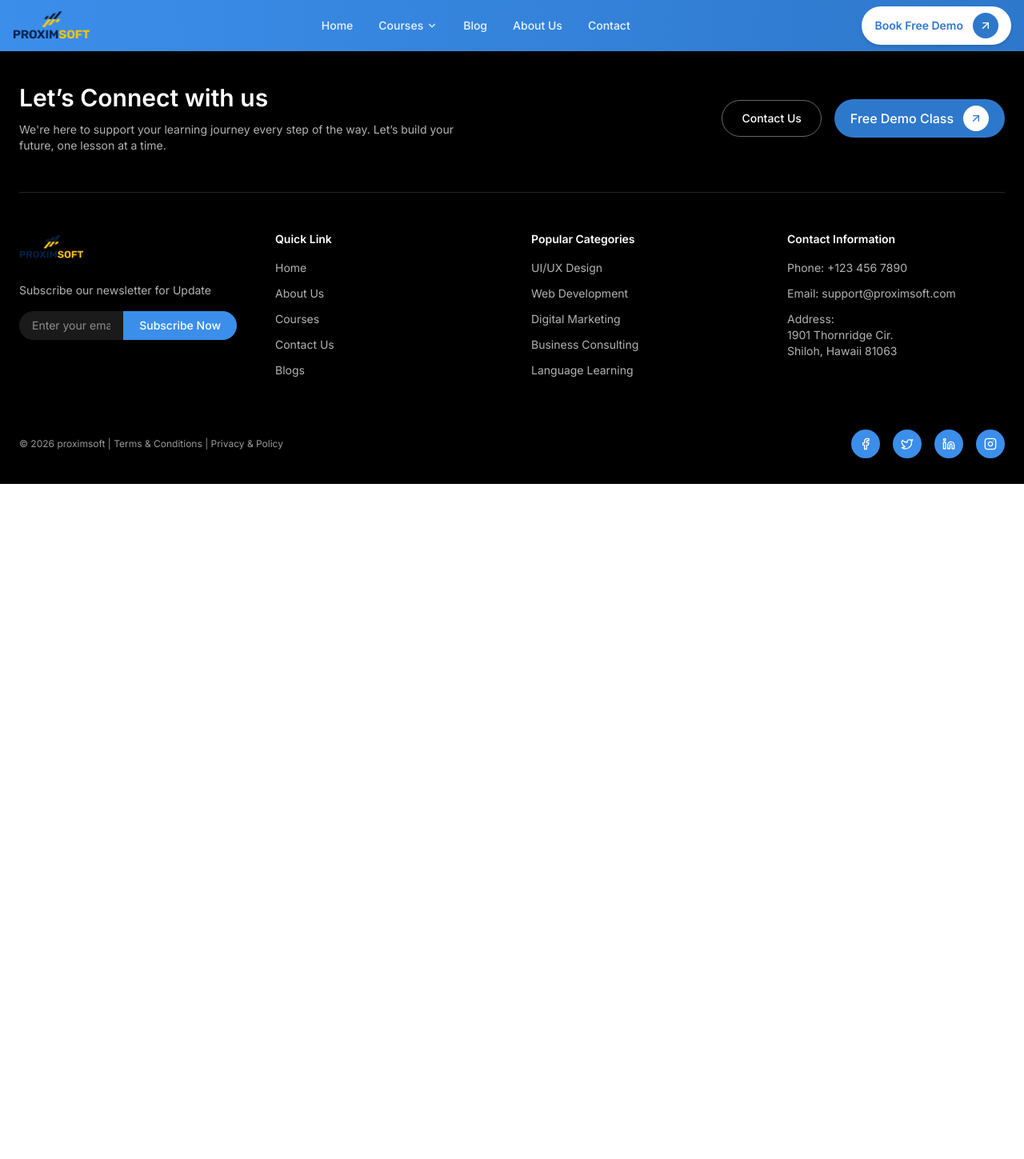
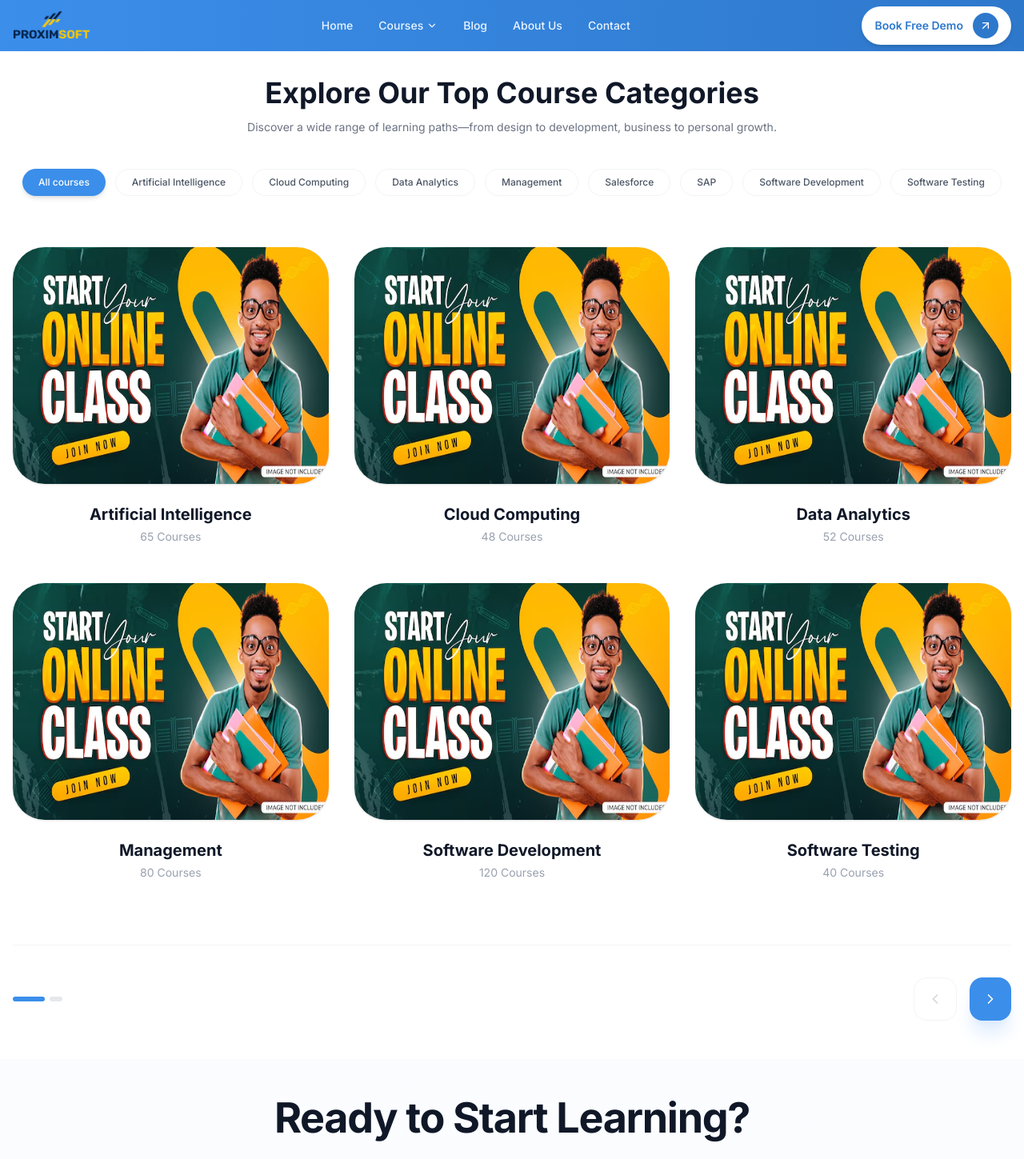
Before and after one commit to BrilliantBrains-CodeBase/proximsoft, a React (Vite) app: page /courses in a window 1280 px wide. Shown: the top 1449 px of the page at 80% size. Before the commit the page ends 800 px from the top, so only its background shows below. Built offline with nearby package versions, Linux system fonts and the light colour scheme.

Commit message:
update the all courses page

```diff
--- a/src/data/categories/courseCategories.ts
+++ b/src/data/categories/courseCategories.ts
@@ -83,6 +83,35 @@ export const courseCategories: CourseCategory[] = [
     courseCount: 80,
     isActive: true
   },
+  // Add these to your export const courseCategories: CourseCategory[] array
+{
+  uid: "cat-salesforce-005",
+  categoryId: "CAT_SALESFORCE",
+  slug: "salesforce",
+  title: "Salesforce",
+  metaTitle: "Salesforce CRM Training | Proximsoft",
+  metaDescription: "Master Salesforce administration and development with our comprehensive training.",
+  metaUrl: "/courses/salesforce",
+  coverImage: "/images/category/coursecover.avif",
+  sequence: 7,
+  priority: "medium",
+  courseCount: 35,
+  isActive: true
+},
+{
+  uid: "cat-sap-006",
+  categoryId: "CAT_SAP",
+  slug: "sap",
+  title: "SAP",
+  metaTitle: "SAP ERP Modules & Certification | Proximsoft",
+  metaDescription: "Learn SAP ERP modules including FICO, MM, and SD from industry experts.",
+  metaUrl: "/courses/sap",
+  coverImage: "/images/category/coursecover.avif",
+  sequence: 8,
+  priority: "medium",
+  courseCount: 28,
+  isActive: true
+},
   {
     uid: "cat-dev-007",
     categoryId: "CAT_DEV",
--- a/src/pages/Courses/AllCourses/AllCourses.tsx
+++ b/src/pages/Courses/AllCourses/AllCourses.tsx
@@ -1,7 +1,11 @@
+import CTASection from "../../../layout/CTA/CTASection"
+import AllCoursesSection from "./components/AllCoursesSection"
+
 const AllCourses = () => {
   return (
     <div>
-      <h1>All courses</h1>
+      <AllCoursesSection />
+      <CTASection />
     </div>
   )
 }
--- /dev/null
+++ b/src/pages/Courses/AllCourses/components/AllCoursesSection.tsx
@@ -0,0 +1,179 @@
+import { useMemo, useEffect, useRef } from "react"; // Added useEffect and useRef
+import { motion, AnimatePresence } from "framer-motion";
+import { ArrowUpRight, ChevronLeft, ChevronRight } from "lucide-react";
+import { useNavigate, useSearchParams } from "react-router-dom";
+import { courseCategories } from "../../../../data/categories/courseCategories";
+
+const PAGE_SIZE = 6;
+
+const AllCoursesSection = () => {
+  const navigate = useNavigate();
+  const [searchParams, setSearchParams] = useSearchParams();
+  const sectionRef = useRef<HTMLDivElement>(null); // Ref for scrolling
+
+  // URL State Management
+  const currentCategory = searchParams.get("filter") || "All courses";
+  const currentPage = parseInt(searchParams.get("page") || "1", 10);
+
+  /* --- Auto Scroll Logic --- */
+  useEffect(() => {
+    // Scroll to the top of the section smoothly when page or filter changes
+    if (sectionRef.current) {
+      const yOffset = -100; // Adjust this offset based on your header height
+      const y = sectionRef.current.getBoundingClientRect().top + window.pageYOffset + yOffset;
+
+      window.scrollTo({ top: y, behavior: "smooth" });
+    }
+  }, [currentPage, currentCategory]); // Triggers on every page or filter change
+
+  /* 1. Filter Options */
+  const filterOptions = useMemo(() => {
+    const titles = courseCategories
+      .filter((cat) => cat.isActive)
+      .map((cat) => cat.title);
+    return ["All courses", ...new Set(titles)];
+  }, []);
+
+  /* 2. Filter and Sort the Grid Data */
+  const filteredCourses = useMemo(() => {
+    let result = courseCategories.filter((cat) => cat.isActive);
+    if (currentCategory !== "All courses") {
+      result = result.filter((cat) => cat.title === currentCategory);
+    }
+    return result.sort((a, b) => a.sequence - b.sequence);
+  }, [currentCategory]);
+
+  /* 3. Pagination Logic */
+  const totalPages = Math.ceil(filteredCourses.length / PAGE_SIZE);
+  const visibleCourses = useMemo(() => {
+    const start = (currentPage - 1) * PAGE_SIZE;
+    return filteredCourses.slice(start, start + PAGE_SIZE);
+  }, [filteredCourses, currentPage]);
+
+  /* 4. Event Handlers */
+  const handleFilterChange = (category: string) => {
+    setSearchParams({ filter: category, page: "1" });
+  };
+
+  const handlePageChange = (direction: "next" | "prev") => {
+    const newPage = direction === "next" ? currentPage + 1 : currentPage - 1;
+    if (newPage >= 1 && newPage <= totalPages) {
+      setSearchParams({ filter: currentCategory, page: newPage.toString() });
+    }
+  };
+
+  return (
+    <section ref={sectionRef} className="max-w-7xl mx-auto px-4 py-12 mt-12">
+      {/* Header */}
+      <div className="text-center mb-10">
+        <h2 className="text-3xl md:text-4xl font-bold text-gray-900">
+          Explore Our Top Course Categories
+        </h2>
+        <p className="mt-3 text-gray-500 max-w-2xl mx-auto text-sm leading-relaxed">
+          Discover a wide range of learning paths—from design to
+          development, business to personal growth.
+        </p>
+      </div>
+
+      {/* Filter Tabs */}
+      <div className="flex flex-wrap justify-center gap-3 mb-16">
+        {filterOptions.map((cat) => (
+          <button
+            key={cat}
+            onClick={() => handleFilterChange(cat)}
+            className={`px-5 py-2 rounded-full text-xs font-medium transition-all duration-300 ${
+              currentCategory === cat
+                ? "bg-[#3B8EEA] text-white shadow-md"
+                : "bg-white text-gray-600 border border-gray-100 hover:bg-gray-50"
+            }`}
+          >
+            {cat}
+          </button>
+        ))}
+      </div>
+
+      {/* Course Grid */}
+      <div className="grid grid-cols-1 sm:grid-cols-2 lg:grid-cols-3 gap-x-8 gap-y-12">
+        <AnimatePresence mode="wait">
+          <motion.div
+            key={`${currentCategory}-${currentPage}`} // Unique key for grid animation
+            initial={{ opacity: 0, x: 20 }}
+            animate={{ opacity: 1, x: 0 }}
+            exit={{ opacity: 0, x: -20 }}
+            transition={{ duration: 0.4 }}
+            className="contents" // Grid wrapper
+          >
+            {visibleCourses.map((course) => (
+              <motion.div
+                key={course.uid}
+                whileHover={{ y: -8 }}
+                className="group cursor-pointer flex flex-col items-center text-center"
+                onClick={() => navigate(course.metaUrl)}
+              >
+                <div className="relative w-full aspect-[4/3] rounded-[2.5rem] overflow-hidden mb-6 shadow-sm">
+                  <img
+                    src={course.coverImage}
+                    alt={course.title}
+                    className="h-full w-full object-fill group-hover:scale-110 transition-transform duration-700 ease-in-out"
+                  />
+                  <div className="absolute inset-0 bg-black/20 opacity-0 group-hover:opacity-100 transition-opacity duration-300 flex items-center justify-center">
+                    <div className="h-12 w-12 rounded-full bg-white flex items-center justify-center shadow-2xl">
+                      <ArrowUpRight className="text-black w-6 h-6" />
+                    </div>
+                  </div>
+                </div>
+                <h3 className="text-xl font-bold text-gray-900 group-hover:text-[#3B8EEA] transition-colors">
+                  {course.title}
+                </h3>
+                <p className="text-sm text-gray-400 mt-1">
+                  {course.courseCount} Courses
+                </p>
+              </motion.div>
+            ))}
+          </motion.div>
+        </AnimatePresence>
+      </div>
+
+      {/* Pagination Controls */}
+      <div className="mt-20 flex items-center justify-between border-t border-gray-100 pt-10">
+        <div className="flex items-center gap-1.5">
+          {Array.from({ length: totalPages }).map((_, i) => (
+            <div
+              key={i}
+              className={`h-1.5 rounded-full transition-all duration-500 ${
+                currentPage === i + 1 ? "w-10 bg-[#3B8EEA]" : "w-4 bg-gray-200"
+              }`}
+            />
+          ))}
+        </div>
+
+        <div className="flex gap-4">
+          <button
+            onClick={() => handlePageChange("prev")}
+            disabled={currentPage === 1}
+            className={`p-4 rounded-2xl border transition-all duration-300 ${
+              currentPage === 1
+                ? "border-gray-100 text-gray-300 cursor-not-allowed"
+                : "border-gray-200 text-gray-600 hover:bg-gray-50 hover:border-[#3B8EEA]"
+            }`}
+          >
+            <ChevronLeft className="w-5 h-5" />
+          </button>
+          <button
+            onClick={() => handlePageChange("next")}
+            disabled={currentPage === totalPages}
+            className={`p-4 rounded-2xl transition-all duration-300 ${
+              currentPage === totalPages
+                ? "bg-gray-100 text-gray-300 cursor-not-allowed"
+                : "bg-[#3B8EEA] text-white hover:bg-blue-600 shadow-xl shadow-blue-100"
+            }`}
+          >
+            <ChevronRight className="w-5 h-5" />
+          </button>
+        </div>
+      </div>
+    </section>
+  );
+};
+
+export default AllCoursesSection;
```
